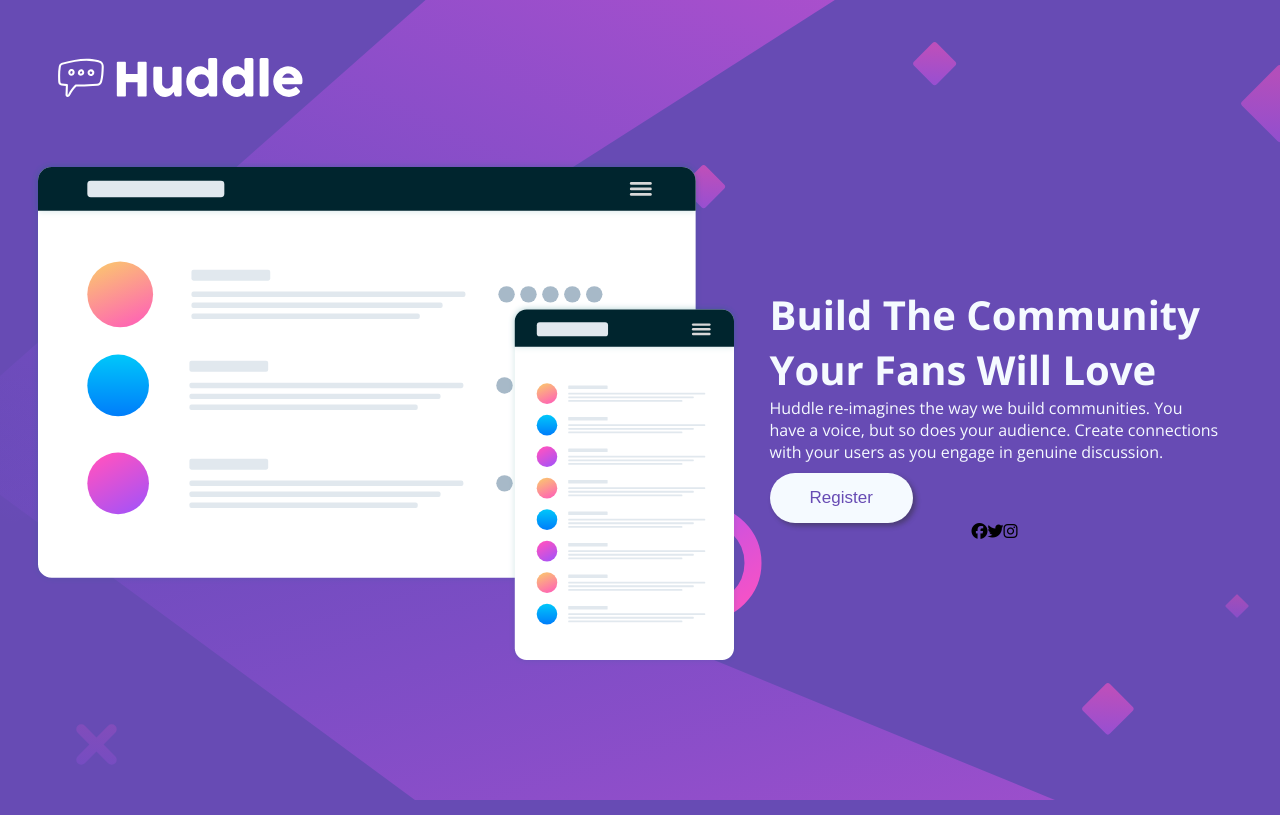
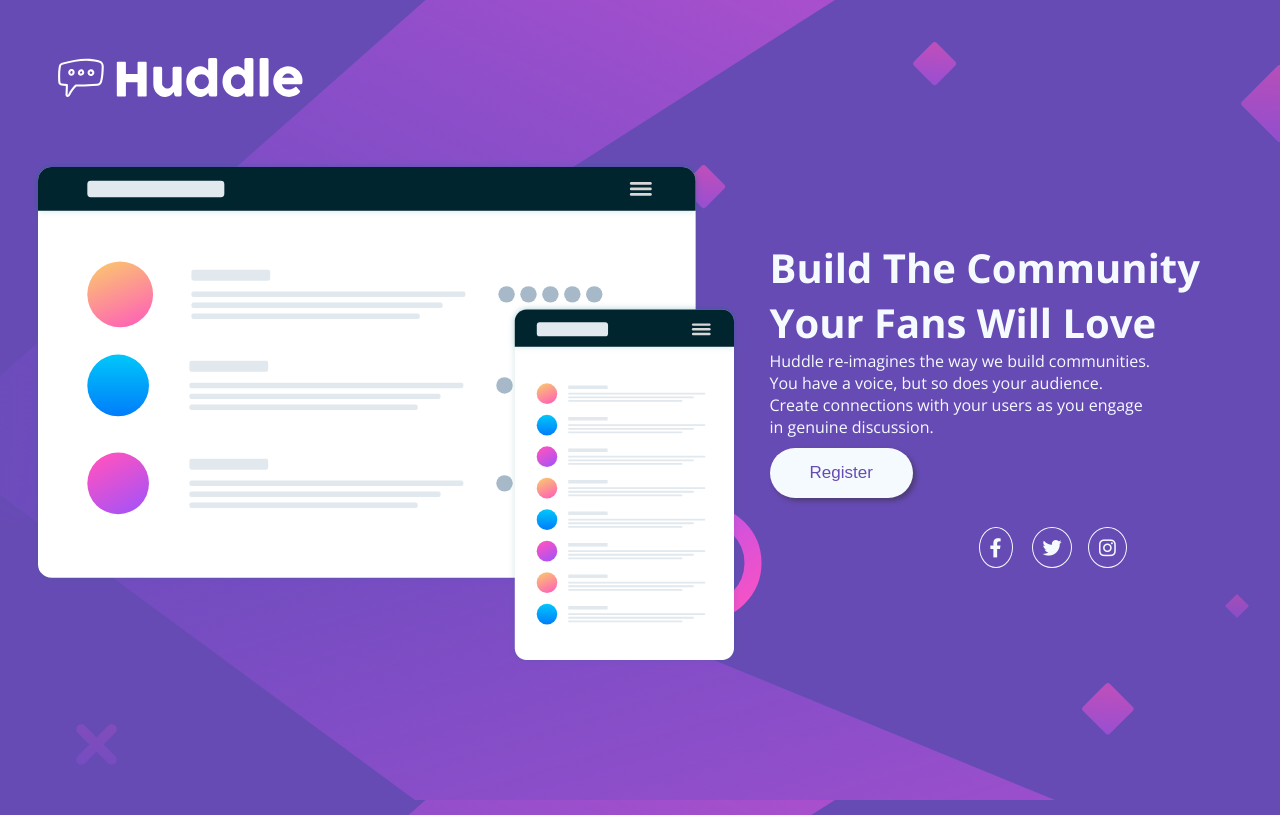
Before and after one commit to Jacqueline-dev/huddle-landing-, a plain HTML site: page index.html in a window 1280 px wide. Drawn offline with nearby package versions, Linux system fonts and the light colour scheme.

Commit message:
estilizando icones, fazendo correções

```diff
--- a/assets/css/style.css
+++ b/assets/css/style.css
@@ -1,3 +1,9 @@
+*,
+*::before,
+*::after {
+  box-sizing: border-box;
+}
+
 *{
   margin: 0;
   padding: 0;
@@ -7,8 +13,11 @@ body{
   background-color: var( --purple-primary-color);
   background-image: url(../image/bg-desktop.svg);
   font-family: 'Open Sans', sans-serif;
+  height: 100vh;
+}
 
-  max-width: 1440vw;
+body::-webkit-scrollbar {
+  display: none; /* for Chrome, Safari, and Opera */
 }
 
 header{
@@ -32,6 +41,11 @@ div{
 
 .title{
   font-size: 40px;
+  max-width: 100%;
+}
+
+.discription{
+  max-width: 85%;
 }
 
 .title, .discription{
@@ -50,3 +64,33 @@ div{
   font-size: 17px;
   box-shadow: 3px 3px 5px rgba(44, 44, 44, 0.452);
 }
+
+.social-midia {
+  position: relative;
+  display: flex;
+  width: 100%;
+  height: 5rem;
+  flex-direction: row;
+  justify-content: flex-end;
+  padding-right: 6.5rem;
+  margin-top: 0.6rem;
+  align-items: center;
+  gap: 2.5rem;
+}
+
+.icon {
+  align-items: center;
+  width: 1rem;
+  height: 3rem;
+}
+
+.fab {
+  border-radius: 50%;
+  padding: 10px;
+  font-size: 1.2rem;
+  border-radius: 50%;
+  border: 1px solid var(--very-pale);
+  color: var(--very-pale);
+  width: 2.5rem;
+  text-align: center;
+}
--- a/index.html
+++ b/index.html
@@ -10,17 +10,23 @@
   <link href="https://fonts.googleapis.com/css2?family=Open+Sans:wght@400;600;700&family=Poppins:wght@700&display=swap" rel="stylesheet">
   <link rel="shortcut icon" href="assets/image/favicon-32x32.png" type="image/x-icon">
 
-  <link rel="stylesheet" href="https://kit.fontawesome.com/cc6277f88f.css" crossorigin="anonymous">
+  <!-- Font Awesome CDN -->
+  <script src="https://kit.fontawesome.com/c2eaecad4c.js"></script>
+
+  <!-- FONT AWESOME-->
+  <link href="https://cdnjs.cloudflare.com/ajax/libs/font-awesome/6.0.0-beta2/css/all.min.css" rel="stylesheet">
+  </link>
 
   <link rel="stylesheet" href="assets/css/variable.css">
   <link rel="stylesheet" href="assets/css/style.css">
 
   <title>Huddle</title>
+
 </head>
 <body>
   <main>
     <header>
-      <img src="assets/image/logo.svg" alt="logo hundle" >
+      <img class="logo" src="assets/image/logo.svg" alt="logo hundle" >
     </header>
 
     <div>
@@ -32,9 +38,9 @@
         <button class="button">Register</button>
 
         <div class="social-midia">
-          <i class="fa-brands fa-facebook"></i>
-          <i class="fa-brands fa-twitter"></i>
-          <i class="fa-brands fa-instagram"></i>
+          <div class="icon"><i class="fab fa-facebook-f"></i></div>
+          <div class="icon"><i class="fab fa-twitter"></i></div>
+          <div class="icon"><i class="fab fa-instagram"></i></div>
       </div>
       </div>
 
```
